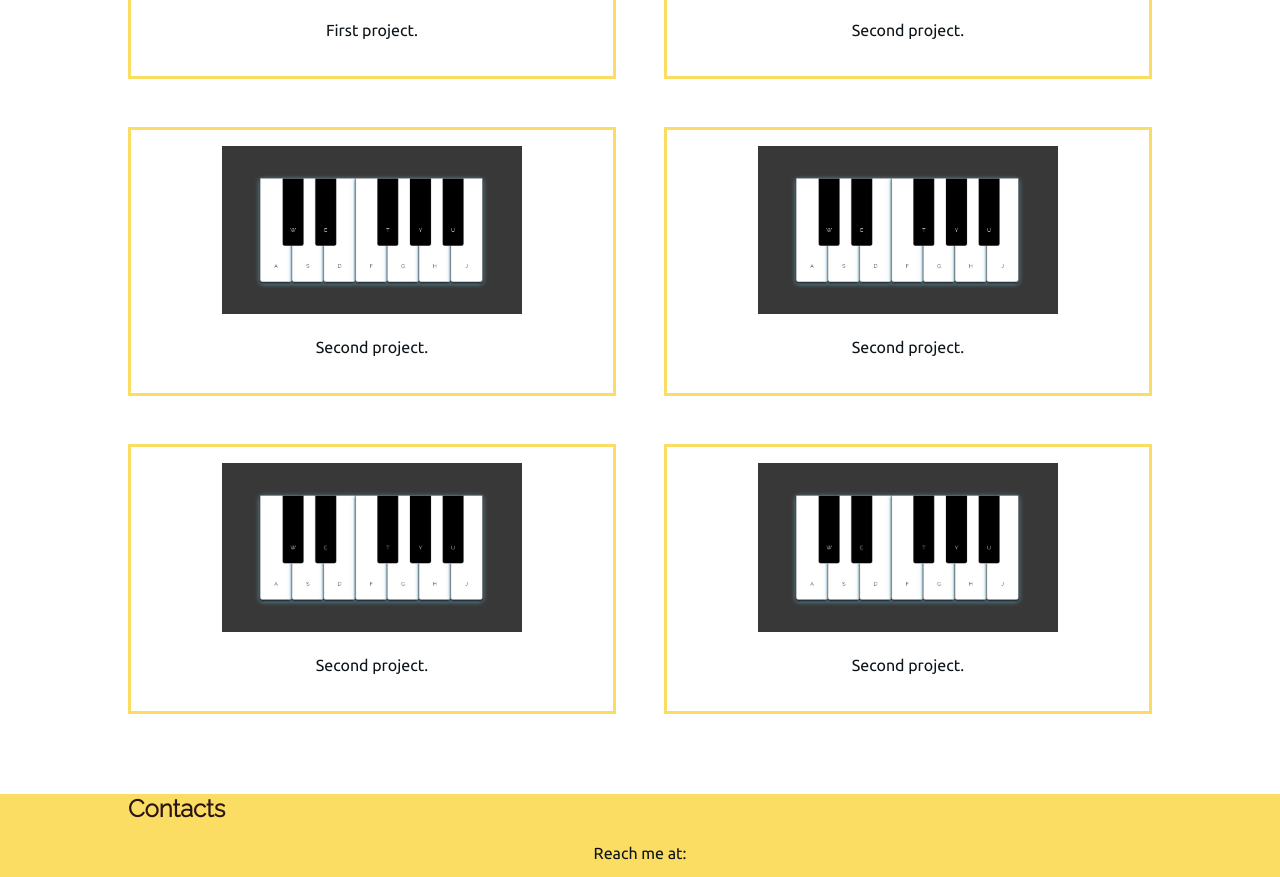
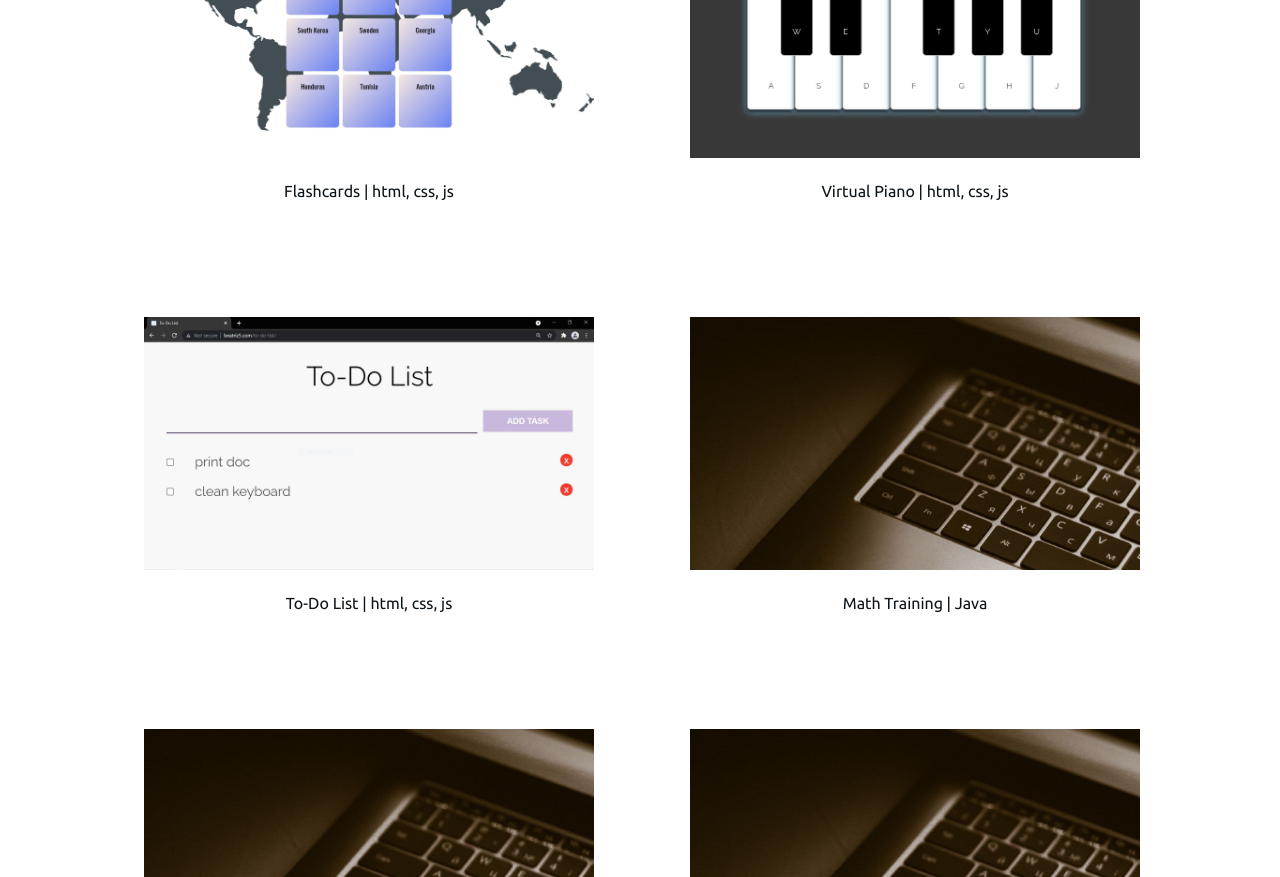
Before and after one commit to beatriz5/beatriz5.github.io, a plain HTML site: page index.html in a window 1280 px wide. Shown: the part 1840-2717 px from the top of the page. Drawn offline with Linux system fonts and the light colour scheme; a web font is replaced by a local one.

Commit message:
About, portfolio, and contacts

```diff
--- a/index.html
+++ b/index.html
@@ -32,7 +32,7 @@
     <div class="grid">
         <div class="card">
 
-            <p >Hello, I am Beatriz</p>
+            <p>Hello, I am Beatriz</p>
             <p>I am Software Engineering Student</p>
             <p>Lorem ipsum dolor sit amet, consectetur adipiscing elit, sed do eiusmod tempor incididunt ut labore et
                 dolore magna aliqua. Ut enim ad minim veniam, quis nostrud exercitation ullamco laboris nisi ut aliquip
@@ -46,10 +46,7 @@
 
         </div>
         <div class="card fill">
-
-
-            <img src="images/person.jpg" alt="person">
-
+            <img src="images/person.jpg" alt="person" class="person-photo">
         </div>
 
 
@@ -58,6 +55,7 @@
 </section>
 
 <section id="portfolio">
+
     <h2>Portfolio</h2>
     <p class="per">Lorem ipsum dolor sit amet, consectetur adipiscing elit, sed do eiusmod tempor incididunt ut labore
         et
@@ -67,32 +65,46 @@
         deserunt mollit anim id est laborum.</p>
     <div class="portfolio-grid">
         <div class="portfolio-card">
-
-            <img src="images/project1.png" alt="Project 1" class="photo">
-            <p>First project.</p>
-
+            <a href="https://www.beatriz5.com/flashcards/" target="_blank" rel="noopener noreferrer">
+                <img src="images/project1.png" alt="Project 1" class="photo">
+            </a>
+            <p>Flashcards | html, css, js</p>
         </div>
 
+        <div class="portfolio-card">
+            <a href="https://www.beatriz5.com/virtual-piano/" target="_blank" rel="noopener noreferrer">
+                <img src="images/project2.png" alt="Project 2" class="photo">
+            </a>
+            <p>Virtual Piano | html, css, js</p>
+        </div>
 
         <div class="portfolio-card">
-            <img src="images/project2.png" alt="Project 2" class="photo">
-            <p>Second project.</p>
+            <a href="https://www.beatriz5.com/to-do-list/" target="_blank" rel="noopener noreferrer">
+                <img src="images/to-do-list.JPG" alt="todo" class="photo">
+            </a>
+            <p>To-Do List | html, css, js</p>
         </div>
         <div class="portfolio-card">
-            <img src="images/project2.png" alt="Project 2" class="photo">
-            <p>Second project.</p>
+            <a href="https://www.beatriz5.com/math-training/" target="_blank" rel="noopener noreferrer">
+                <img src="images/key.jpg" alt="Project 2" class="photo">
+            </a>
+            <p>Math Training | Java</p>
+            <!--<form action="https://www.w3docs.com/" method="get" target="_blank">
+                <button type="submit" class="demo-button">Click me</button>
+            </form> -->
         </div>
         <div class="portfolio-card">
-            <img src="images/project2.png" alt="Project 2" class="photo">
-            <p>Second project.</p>
+            <a href="https://github.com/beatriz5/akinator" target="_blank" rel="noopener noreferrer">
+                <img src="images/key.jpg" alt="todo" class="photo">
+            </a>
+            <p>Akinator | SWI-Prolog</p>
         </div>
         <div class="portfolio-card">
-            <img src="images/project2.png" alt="Project 2" class="photo">
-            <p>Second project.</p>
-        </div>
-        <div class="portfolio-card">
-            <img src="images/project2.png" alt="Project 2" class="photo">
-            <p>Second project.</p>
+            <a href="https://github.com/beatriz5/game-of-life" target="_blank" rel="noopener noreferrer">
+                <img src="images/key.jpg" alt="Project 2" class="photo">
+            </a>
+            <p>Game of Life | CUDA</p>
+
         </div>
 
     </div>
@@ -100,10 +112,10 @@
 </section>
 
 <section id="contacts">
-    <h2>Contacts</h2>
+    <h1>Contacts</h1>
 
 
-        <p>Reach me at:</p>
+    <p>Reach me at:</p>
 
     <ul id="menus">
 
--- a/style.css
+++ b/style.css
@@ -6,10 +6,27 @@ html, body {
     /*background: #fefbe9;*/
     background: #ffffff; /*#fff9f2; /*#fff2e1;	;/*#383838;*/
     background-size: cover;
-
     font-family: 'Ubuntu', sans-serif;
     margin: 0;
     padding: 0;
+}
+
+h1 {
+    margin: 0;
+
+    color: #fbdd63;
+    font-size: xxx-large;
+    font-family: 'Raleway', sans-serif;
+
+}
+
+h2 {
+    color: #2a1516;
+    font-family: 'Raleway', sans-serif;
+    margin: 0;
+    padding-left: 10vw;
+
+
 }
 
 
@@ -21,7 +38,8 @@ p {
 
 
 .photo {
-    width: 300px;
+    width: 450px;
+
 }
 
 .person {
@@ -29,48 +47,30 @@ p {
     display: inline;
 }
 
-.contact-photo {
-    width: 50px;
-}
 
-.c {
-    display: inline;
-
-}
-
-img {
-    width: 500px;
-}
 
 /*NAVBAR*/
 
 nav {
     background-color: #2a1516;
-
     text-align: right;
-
     position: fixed;
     top: 0;
     width: 100%;
     z-index: 2;
 }
 
-ul#menu li {
+ul#menu li, ul#menus li {
     display: inline;
     padding-inline: 2%;
-
 }
 
-ul#menus li {
-    display: inline;
-    padding-inline: 2%;
-
-}
 
 li a {
     /*color: #f0a04b;*/
     color: #fbdd63;
     text-decoration: none;
+
 }
 
 /*END NAV BAR*/
@@ -82,14 +82,6 @@ header {
 
 }
 
-h1 {
-    margin: 0;
-    padding-left: 10vw;
-    color: #fbdd63;
-    font-size: xxx-large;
-    font-family: 'Raleway', sans-serif;
-
-}
 
 .hero {
     margin-top: 30vh;
@@ -97,7 +89,6 @@ h1 {
 
 .right {
     justify-self: center;
-
     text-align: center;
 }
 
@@ -109,25 +100,28 @@ h1 {
     z-index: 1;
 }
 
-.grid {
+.grid,.portfolio-grid {
     padding: 10vh 10vw;
     margin: 0 auto;
     display: grid;
     grid-gap: 4rem;
     text-align: justify;
+
 }
 
 
 .card {
     min-height: 45vh;
     position: relative;
-    border-radius: 7px;
+
     text-align: justify;
+    border-radius: 25px;
 
 }
 
 .card p {
     text-align: justify;
+
 }
 
 .fill {
@@ -135,6 +129,12 @@ h1 {
     justify-content: center;
     align-items: center;
     overflow: hidden;
+
+
+}
+
+.person-photo{
+    height: 450px;
 }
 
 
@@ -164,33 +164,16 @@ footer p {
 
 }
 
-h2 {
-    color: #2a1516;
-    font-family: 'Raleway', sans-serif;
-    margin: 0;
-    padding-left: 10vw;
-
-
+.contact-photo {
+    width: 50px;
 }
 
 
-.portfolio-grid {
-    padding-left: 10vw;
-    padding-right: 10vw;
-    padding-bottom: 10vh;
-    margin: 0 auto;
-    display: grid;
-    grid-gap: 3rem;
-
-}
-
 .portfolio-card {
     background-color: #ffffff;
-    border-style: solid;
-    border-color: #fbdd63;
+
     color: #383838;
     padding: 1rem;
-    height: auto;
 
     text-align: center;
 }
@@ -201,24 +184,21 @@ h2 {
     text-align: justify;
 }
 
+/*CONTACTS*/
+#contacts {
+    text-align: center;
+    padding-bottom: 3rem;
 
-#contacts {
-    background-color: #fbdd63;
-    margin: 0;
-    height: 30vh;
 }
 
 #contacts ul {
     margin: 0;
     padding: 0;
 }
+/*END*/
 
 
-
-
-
-
-
+/*RESPONSIVE*/
 /* Screen larger than 900px? 2 column */
 @media (min-width: 1000px) {
     .grid {
@@ -227,6 +207,7 @@ h2 {
 
     .portfolio-grid {
         grid-template-columns: repeat(2, 1fr);
+
     }
 
 }
```
Also changed, not shown: images/key.jpg (added), images/to-do-list.JPG (added), images/todo.JPG (added).
